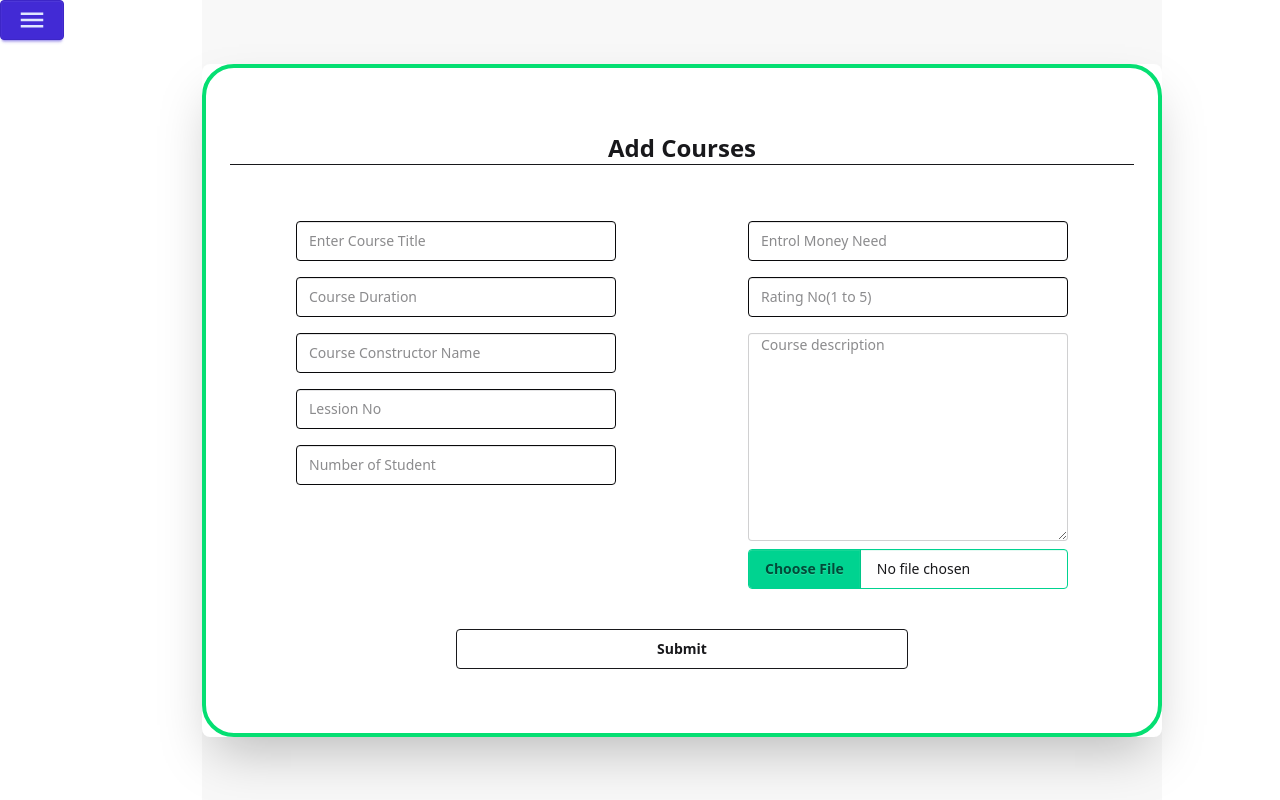
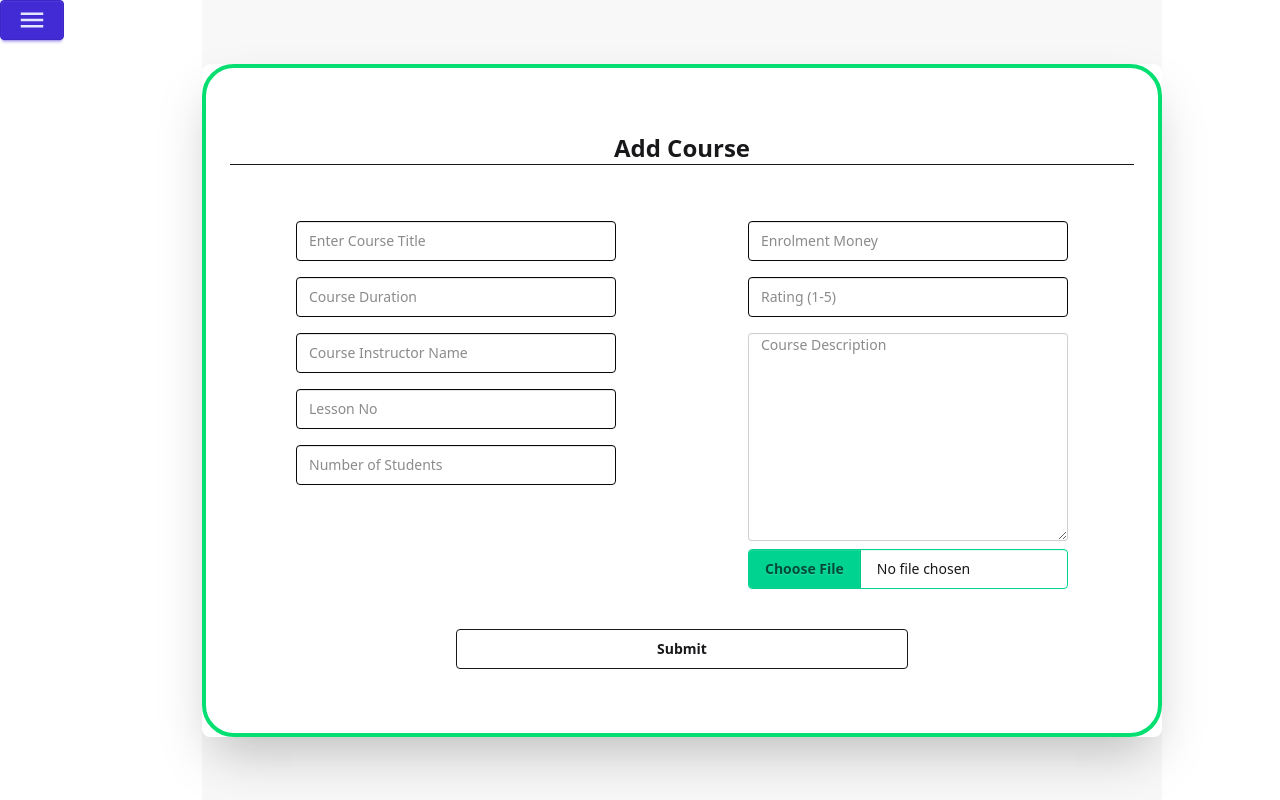
Before and after one commit to Atiar-Rahman/great-learning, a React (Vite) app: page /dashboard/admin/addcource in a window 1280 px wide. Built offline with nearby package versions, Linux system fonts and the light colour scheme; no server answers.

Commit message:
form validation

```diff
--- a/src/pages/AdminDashBoard/AddConstructor.jsx
+++ b/src/pages/AdminDashBoard/AddConstructor.jsx
@@ -1,50 +1,86 @@
 import React, { useState } from 'react';
 
 const AddConstructor = () => {
-    const [file,setFile] = useState([]);
+    const [file, setFile] = useState('');
+    const [imagePreview, setImagePreview] = useState('');
+    const [error, setError] = useState('');
 
-        const handleFileUpload =async(e)=>{
-            const file = e.target.files[0];
-            if(!file)return;
+    const handleFileUpload = async (e) => {
+        const selectedFile = e.target.files[0];
+        if (!selectedFile) return;
 
-            const data = new FormData();
-            data.append('file',file)
-            data.append('upload_preset','first_time_cloudinary')
-            data.append('cloud_name','dmtdihivi')
-            const res = await fetch('https://api.cloudinary.com/v1_1/dmtdihivi/image/upload',{
-                method:"POST",
-                body:data
-            })
-            const UploadedImageURL = await res.json();
-            setFile(UploadedImageURL.url)
+        // Validate the file type (only allow images)
+        if (!selectedFile.type.startsWith('image/')) {
+            setError('Please upload a valid image file.');
+            return;
         }
+
+        setError(''); // Clear error if file is valid
+
+        const data = new FormData();
+        data.append('file', selectedFile);
+        data.append('upload_preset', 'first_time_cloudinary');
+        data.append('cloud_name', 'dmtdihivi');
+
+        try {
+            const res = await fetch('https://api.cloudinary.com/v1_1/dmtdihivi/image/upload', {
+                method: "POST",
+                body: data,
+            });
+
+            const uploadedImage = await res.json();
+            setFile(uploadedImage.url);
+            setImagePreview(URL.createObjectURL(selectedFile)); // Show preview
+        } catch (err) {
+            setError('Failed to upload image. Please try again.',err);
+        }
+    };
+
+    const handleSubmit = (e) => {
+        e.preventDefault();
+        const form = e.target;
+        const name = form.name.value;
+        const experience = form.experience.value;
+        const instructor_type = form.type.value;
+        const education = form.education.value;
+        const description = form.description.value;
+
+        // Basic form validation
+        if (!name || !experience || !instructor_type || !education || !description || !file) {
+            setError('Please fill out all fields and upload an image.');
+            return;
+        }
+
+        // Submit form data
+        console.log(name, experience, instructor_type, education, description, file);
+        setError(''); // Clear error after successful form submission
+    };
+
     return (
         <div className="hero bg-base-200 min-h-screen">
             <div className="card bg-base-100 w-full shrink-0 shadow-2xl">
-                <div className="card-body  border-4 border-green-400 rounded-4xl">
-                    <h1 className='text-2xl font-bold border-b text-center my-10'>Add Construtor information</h1>
-                    <form action="" className='text-center' >
-
-
+                <div className="card-body border-4 border-green-400 rounded-4xl">
+                    <h1 className='text-2xl font-bold border-b text-center my-10'>Add Constructor Information</h1>
+                    <form className='text-center' onSubmit={handleSubmit}>
                         <div className='grid grid-cols-1 md:grid-cols-2'>
                             <div>
-                                <input type="text" placeholder="Course Constructor Name" className="input input-neutral my-2" />
-
-                                <input type="text" placeholder="Experience(Year)" className="input input-neutral my-2" />
-                                <input type="text" placeholder="Entrol Money Need" className="input input-neutral my-2" />
-                                <input type="text" placeholder="Rating No(1 to 5)" className="input input-neutral my-2" />
+                                <input type="text" name='name' placeholder="Constructor Name" className="input input-neutral my-2" />
+                                <input type="text" name='experience' placeholder="Experience (Years)" className="input input-neutral my-2" />
+                                <input type="text" name='type' placeholder="Instructor Type" className="input input-neutral my-2" />
+                                <input type="text" name='education' placeholder="Educational Background" className="input input-neutral my-2" />
                             </div>
                             <div>
-                                <textarea name="" className='input h-52 my-2' placeholder='Course description' id=""></textarea>
+                                <textarea name="description" className='input h-52 my-2' placeholder='Course Description'></textarea>
                                 <input onChange={handleFileUpload} type="file" className="file-input file-input-success" />
+                                {imagePreview && <img src={imagePreview} alt="Image Preview" className="my-4 w-32 h-32 object-cover" />}
                             </div>
                         </div>
 
+                        {error && <p className="text-red-500 my-4">{error}</p>} {/* Display error if any */}
                         <input type="submit" className='btn w-1/2 my-10 btn-outline' value="Submit" />
                     </form>
                 </div>
             </div>
-
         </div>
     );
 };
--- a/src/pages/AdminDashBoard/AddCourse.jsx
+++ b/src/pages/AdminDashBoard/AddCourse.jsx
@@ -1,48 +1,172 @@
 import React, { useState } from 'react';
 
 const AddCourse = () => {
-    const [file,setFile] = useState([]);
-    const handleFileUpload =async(e)=>{
-        const file = e.target.files[0];
-        if(!file)return;
+    const [file, setFile] = useState('');
+    const [imagePreview, setImagePreview] = useState('');
+    const [error, setError] = useState('');
+
+    const handleFileUpload = async (e) => {
+        const selectedFile = e.target.files[0];
+        if (!selectedFile) return;
+
+        // Validate the file type (only allow images)
+        if (!selectedFile.type.startsWith('image/')) {
+            setError('Please upload a valid image file.');
+            return;
+        }
+
+        setError(''); // Clear error if file is valid
 
         const data = new FormData();
-        data.append('file',file)
-        data.append('upload_preset','first_time_cloudinary')
-        data.append('cloud_name','dmtdihivi')
-        const res = await fetch('https://api.cloudinary.com/v1_1/dmtdihivi/image/upload',{
-            method:"POST",
-            body:data
-        })
-        const UploadedImageURL = await res.json();
-        setFile(UploadedImageURL.url)
-    }
+        data.append('file', selectedFile);
+        data.append('upload_preset', 'first_time_cloudinary');
+        data.append('cloud_name', 'dmtdihivi');
+
+        try {
+            const res = await fetch('https://api.cloudinary.com/v1_1/dmtdihivi/image/upload', {
+                method: 'POST',
+                body: data,
+            });
+
+            const uploadedImage = await res.json();
+            setFile(uploadedImage.url);
+            setImagePreview(URL.createObjectURL(selectedFile)); // Show preview
+        } catch (err) {
+            setError('Failed to upload image. Please try again.',err);
+        }
+    };
+
+    const handleSubmit = (e) => {
+        e.preventDefault();
+        const form = e.target;
+        const title = form.title.value;
+        const duration = form.duration.value;
+        const instructorName = form.name.value;
+        const lessonNo = form.lessionNo.value;
+        const numOfStudents = form.numOfStudents.value;
+        const money = form.money.value;
+        const rating = form.rating.value;
+        const description = form.description.value;
+
+        // Validate form fields
+        if (
+            !title ||
+            !duration ||
+            !instructorName ||
+            !lessonNo ||
+            !numOfStudents ||
+            !money ||
+            !rating ||
+            !description ||
+            !file
+        ) {
+            setError('Please fill out all fields and upload an image.');
+            return;
+        }
+
+        if (rating < 1 || rating > 5) {
+            setError('Rating should be between 1 and 5.');
+            return;
+        }
+
+        // Submit form data
+        console.log({
+            title,
+            duration,
+            instructorName,
+            lessonNo,
+            numOfStudents,
+            money,
+            rating,
+            description,
+            file,
+        });
+
+        setError(''); // Clear error after successful form submission
+    };
+
     return (
         <div className="hero bg-base-200 min-h-screen">
             <div className="card bg-base-100 w-full shrink-0 shadow-2xl">
-                <div className="card-body  border-4 border-green-400 rounded-4xl">
-                    <h1 className='text-2xl font-bold border-b text-center my-10'>Add Courses</h1>
-                    <form action="" className='text-center'>
-                        <div className='grid grid-cols-1 md:grid-cols-2'>
+                <div className="card-body border-4 border-green-400 rounded-4xl">
+                    <h1 className="text-2xl font-bold border-b text-center my-10">Add Course</h1>
+                    <form className="text-center" onSubmit={handleSubmit}>
+                        <div className="grid grid-cols-1 md:grid-cols-2">
                             <div>
-                                <input type="text" placeholder="Enter Course Title" className="input input-neutral my-2" />
-                                <input type="text" placeholder="Course Duration" className="input input-neutral my-2" />
-                                <input type="text" placeholder="Course Constructor Name" className="input input-neutral my-2" />
-                                <input type="text" placeholder="Lession No" className="input input-neutral my-2" />
-                                <input type="text" placeholder="Number of Student" className="input input-neutral my-2" />
+                                <input
+                                    type="text"
+                                    name="title"
+                                    placeholder="Enter Course Title"
+                                    className="input input-neutral my-2"
+                                />
+                                <input
+                                    type="text"
+                                    name="duration"
+                                    placeholder="Course Duration"
+                                    className="input input-neutral my-2"
+                                />
+                                <input
+                                    type="text"
+                                    name="name"
+                                    placeholder="Course Instructor Name"
+                                    className="input input-neutral my-2"
+                                />
+                                <input
+                                    type="text"
+                                    name="lessionNo"
+                                    placeholder="Lesson No"
+                                    className="input input-neutral my-2"
+                                />
+                                <input
+                                    type="text"
+                                    name="numOfStudents"
+                                    placeholder="Number of Students"
+                                    className="input input-neutral my-2"
+                                />
                             </div>
                             <div>
-                                <input type="text" placeholder="Entrol Money Need" className="input input-neutral my-2" />
-                                <input type="text" placeholder="Rating No(1 to 5)" className="input input-neutral my-2" />
-                                <textarea name="" className='input h-52 my-2' placeholder='Course description' id=""></textarea>
-                                <input type="file" onChange={handleFileUpload} className="file-input file-input-success" />
+                                <input
+                                    type="text"
+                                    name="money"
+                                    placeholder="Enrolment Money"
+                                    className="input input-neutral my-2"
+                                />
+                                <input
+                                    type="text"
+                                    name="rating"
+                                    placeholder="Rating (1-5)"
+                                    className="input input-neutral my-2"
+                                />
+                                <textarea
+                                    name="description"
+                                    className="input h-52 my-2"
+                                    placeholder="Course Description"
+                                ></textarea>
+                                <input
+                                    type="file"
+                                    onChange={handleFileUpload}
+                                    className="file-input file-input-success"
+                                />
+                                {imagePreview && (
+                                    <img
+                                        src={imagePreview}
+                                        alt="Image Preview"
+                                        className="my-4 w-32 h-32 object-cover"
+                                    />
+                                )}
                             </div>
                         </div>
-                        <input type="submit" className='btn w-1/2 my-10 btn-outline' value="Submit" />
+
+                        {error && <p className="text-red-500 my-4">{error}</p>}
+
+                        <input
+                            type="submit"
+                            className="btn w-1/2 my-10 btn-outline"
+                            value="Submit"
+                        />
                     </form>
                 </div>
             </div>
-
         </div>
     );
 };
```
